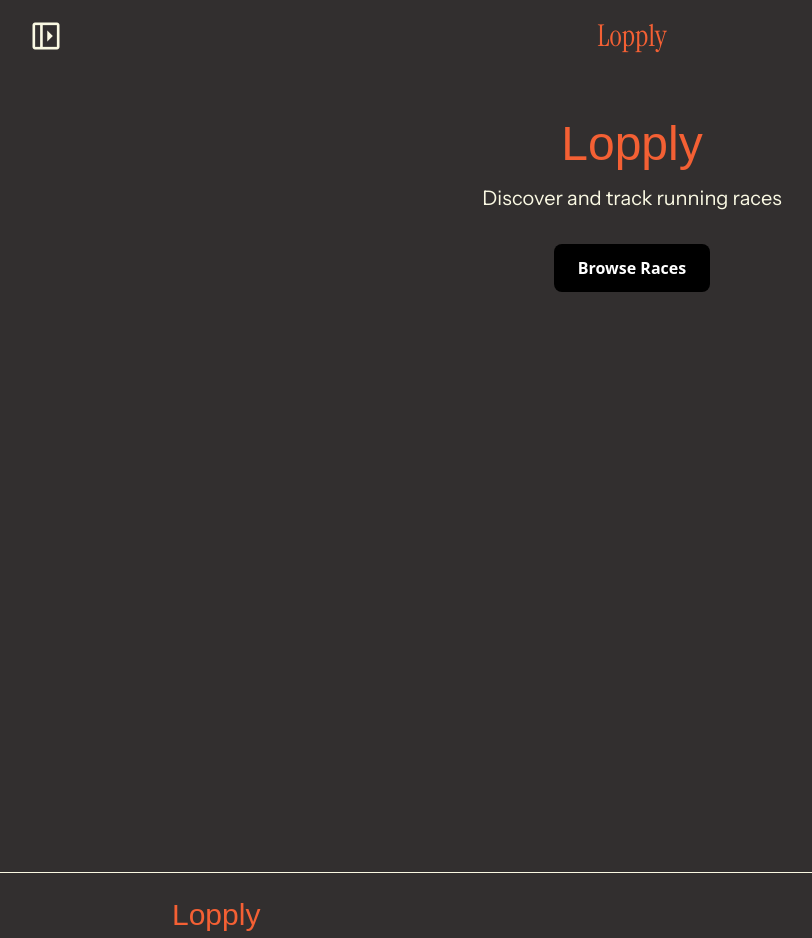
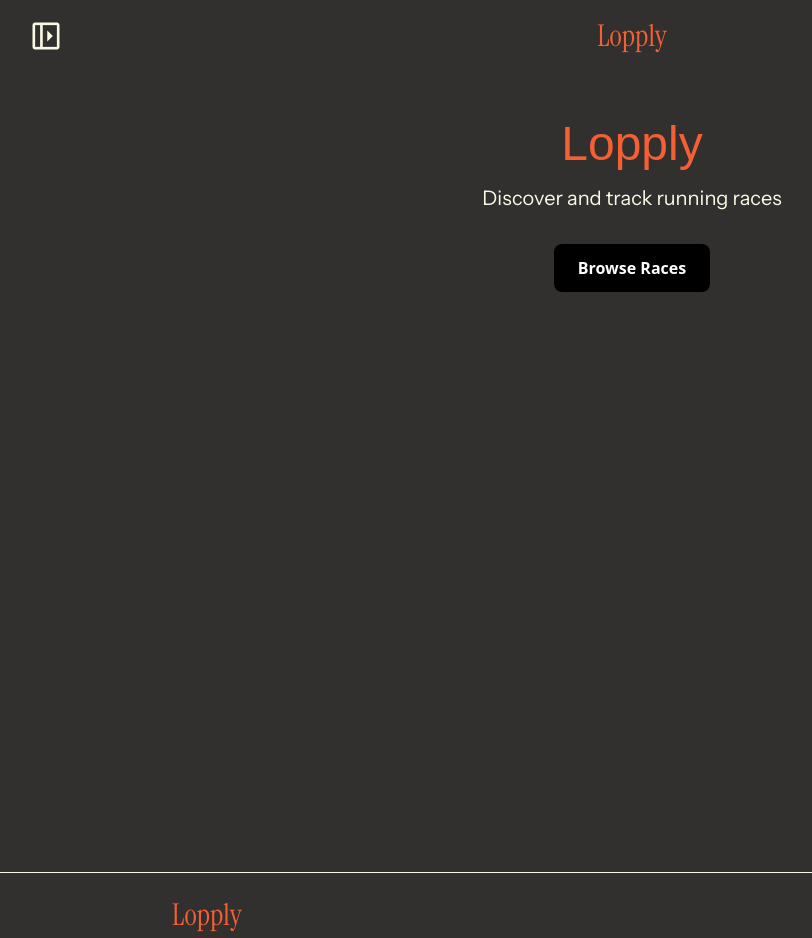
Before and after one commit to ellinorjohansson/Lopply, a Next.js app: page / in a window 1280 px wide. Shown: the top 938 px of the page, without its empty margins (8-820 px from the left). Built offline with nearby package versions, Linux system fonts and the light colour scheme; a web font is replaced by a local one.

Commit message:
💄(style): fixed so the logo font wins over the typically h2 font when needed

```diff
--- a/src/app/globals.css
+++ b/src/app/globals.css
@@ -25,6 +25,11 @@ h2 {
   color: var(--color-primaryaccent);
 }
 
+@layer utilities {
+  .font-logo {
+    font-family: var(--font-instrument-serif), serif !important;
+  }
+}
 
 h3,
 h4,
--- a/src/common/components/footer/Footer.tsx
+++ b/src/common/components/footer/Footer.tsx
@@ -10,7 +10,7 @@ const Footer = () => {
     <footer className="border-t border-secondaryaccent flex flex-col sm:flex-row justify-between items-center sm:items-center text-center sm:text-left gap-y-12 py-6 px-45">
       {/* Left Column */}
       <div className="flex flex-col space-y-1 text-center sm:text-left">
-        <h2 className="text-3xl">{g("lopply")}</h2>
+        <h2 className="text-3xl font-logo">{g("lopply")}</h2>
         <p className="w-40 text-xs">{f("text.discover_and_concuer")}</p>
         <p className="text-xs mt-2">{f("text.all_rights")}</p>
       </div>
```
